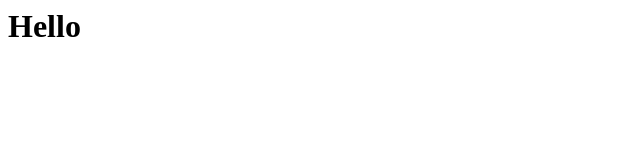
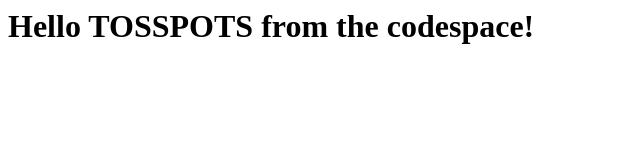
Before and after one commit to tigermiles74/skills-code-with-codespaces, a plain HTML site: page index.html in a window 1280 px wide. Shown: the whole page, without its empty margins (0-640 px from the left). Drawn offline with Linux system fonts and the light colour scheme.

Commit message:
Update index.html

```diff
--- a/index.html
+++ b/index.html
@@ -1,3 +1,3 @@
 <html>
-  <h1>Hello</h1>
+  <h1>Hello TOSSPOTS from the codespace!</h1>
 </html>
```
